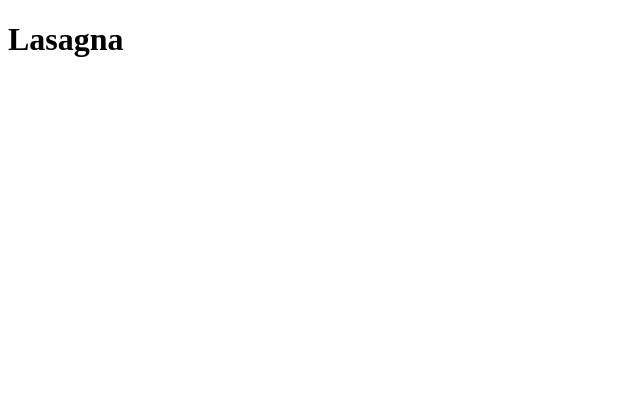
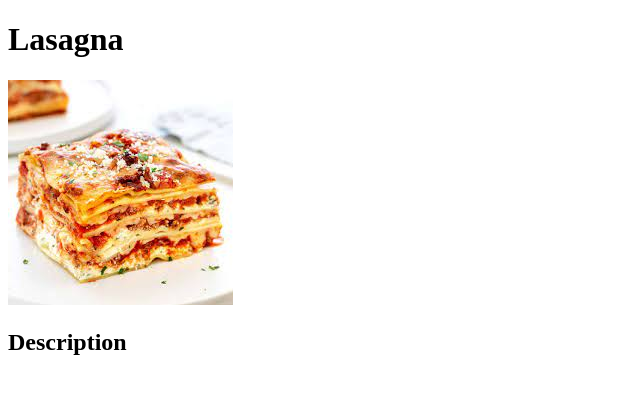
Before and after one commit to Tbiz95/odin-recipes, a plain HTML site: page recipes/lasagna.html in a window 1280 px wide. Shown: the whole page, without its empty margins (0-640 px from the left). Drawn offline with Linux system fonts and the light colour scheme.

Commit message:
add lasagna image and add description heading

```diff
--- a/recipes/lasagna.html
+++ b/recipes/lasagna.html
@@ -6,5 +6,7 @@
     </head>
     <body>
         <h1>Lasagna</h1>
+        <img src="../images/download.jpeg" alt="yummy lasagna">
+        <h2>Description</h2>
     </body>
 </html>
```
Also changed, not shown: images/download.jpeg (added).
